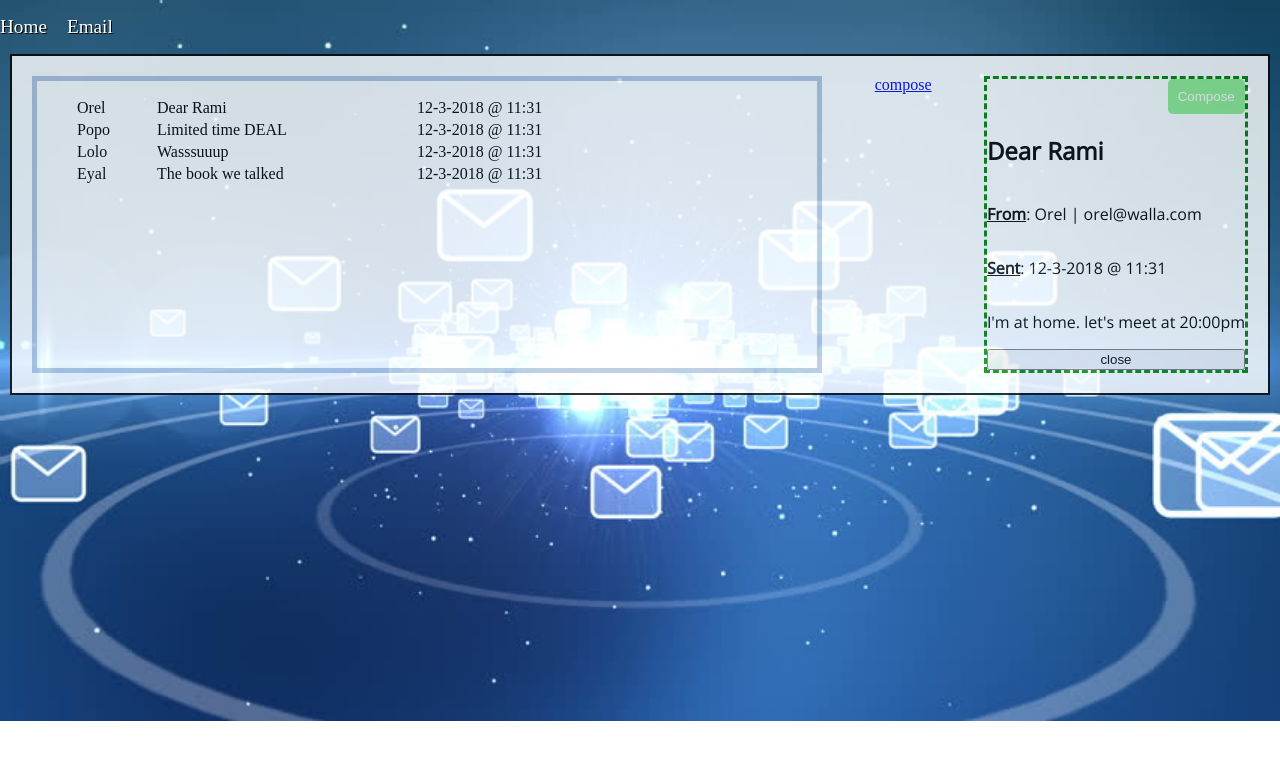
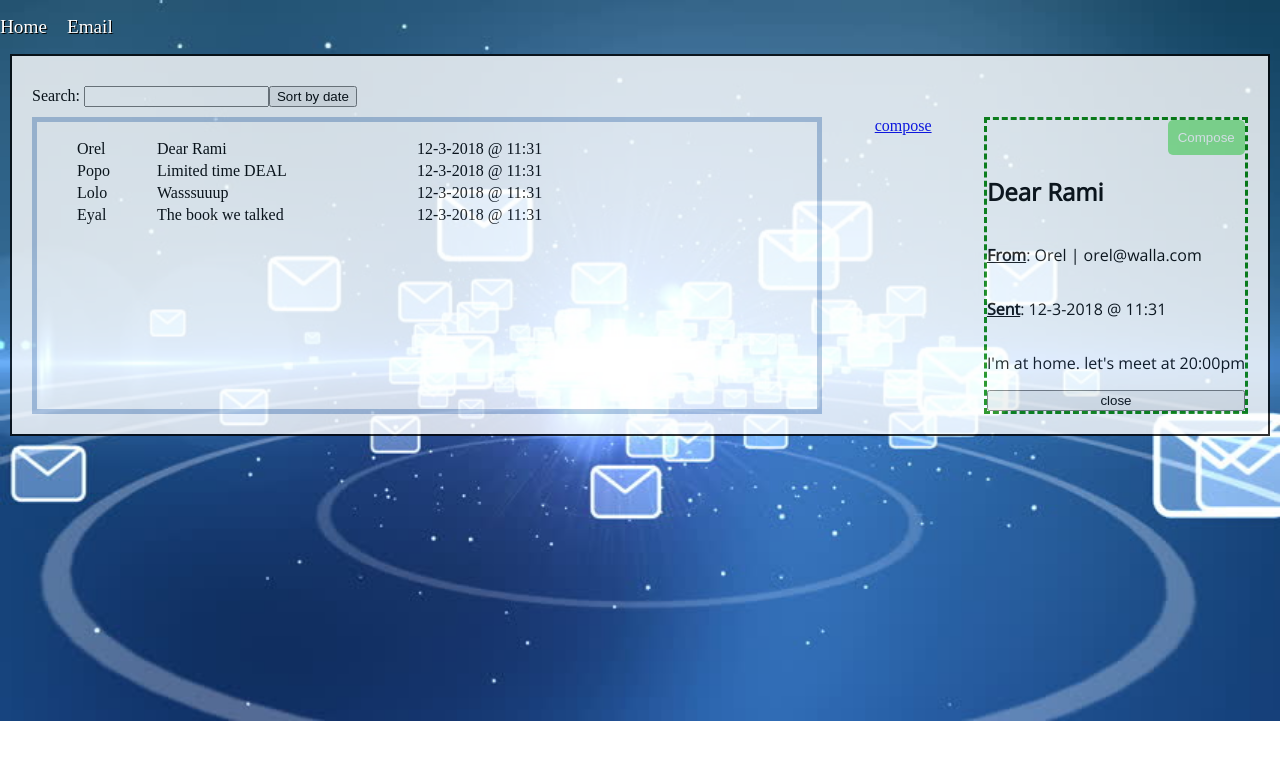
Before and after one commit to ebenzeev/appsus, a plain HTML site: page index.html in a window 1280 px wide. Both pictures are taken after a click on the link "Email". Drawn offline with nearby package versions, Linux system fonts and the light colour scheme.

Commit message:
before marging

```diff
--- a/css/style.css
+++ b/css/style.css
@@ -58,6 +58,16 @@ body {
 
 .sent-at {
     min-width: 15%;
+}
+
+.bold {
+    font-weight: bold;
+}
+
+.email-filter {
+    display: flex;
+    flex-direction: row;
+    padding: 10px 0;
 }
 
 .email-detalis {
--- /dev/null
+++ b/js/cmps/mister-email/email-filter.js
@@ -0,0 +1,11 @@
+export default {
+    template: `
+                <section class="email-filter">
+                    <div class="search-items">Search: <input type="search" /></div>
+                    <div class="buttons">
+                        <button class="sort-by-date">Sort by date</button>
+                    </div>
+                </section>
+
+    `
+}
--- a/js/pages/mister-email/email.home.js
+++ b/js/pages/mister-email/email.home.js
@@ -1,10 +1,14 @@
 import emailService from '../../services/mister-email.service.js';
 import emailList from '../../cmps/mister-email/email-list.js';
 import emailDetails from '../../cmps/mister-email/email-details.js';
-import emailCompose from '../../cmps/mister-email/email-compose.js'
+import emailCompose from '../../cmps/mister-email/email-compose.js';
+import emailFilter from '../../cmps/mister-email/email-filter.js';
 export default {
     template: `
     <section class="email-home">
+        <div class="filter-area">
+            <email-filter></email-filter>
+        </div>
         <div class="emails-area">
             <email-list :emails="emails" @selected="selectEmail"></email-list>
             <!-- <email-details v-if="selectedEmail" :id="selectedEmail.id" class="email-detalis"></email-details> -->
@@ -38,6 +42,7 @@ export default {
     components: {
         emailList,
         emailDetails,
-        emailCompose
+        emailCompose,
+        emailFilter
     }
 }
```
